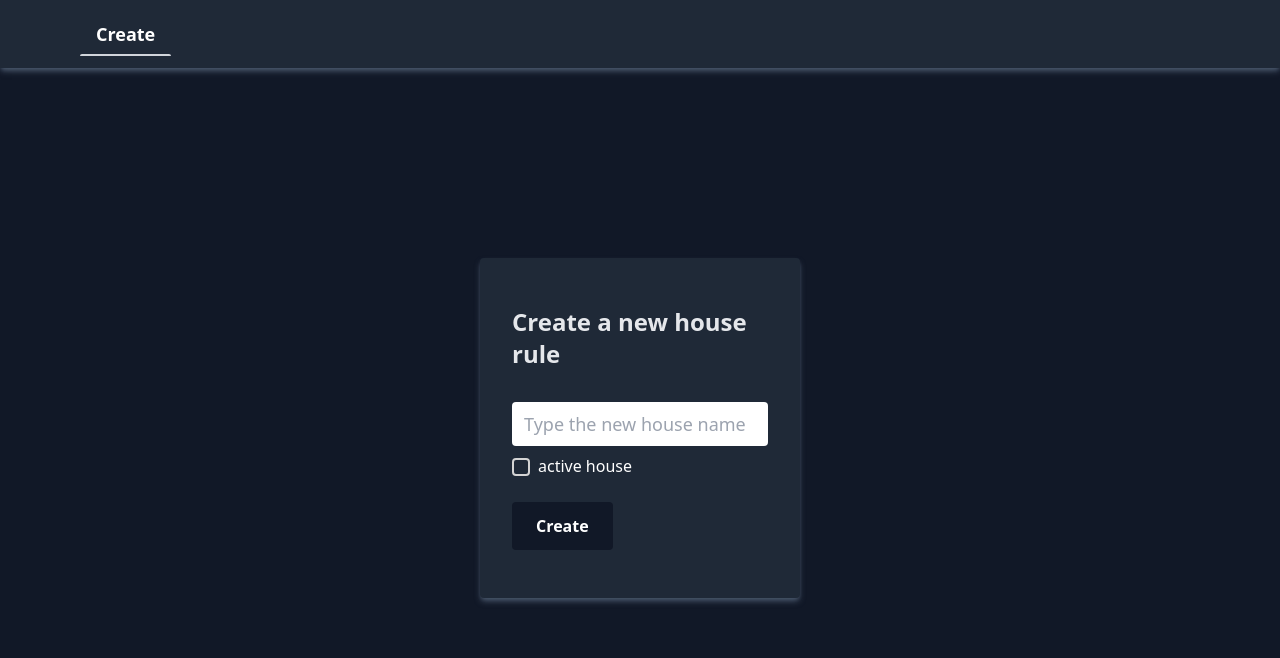
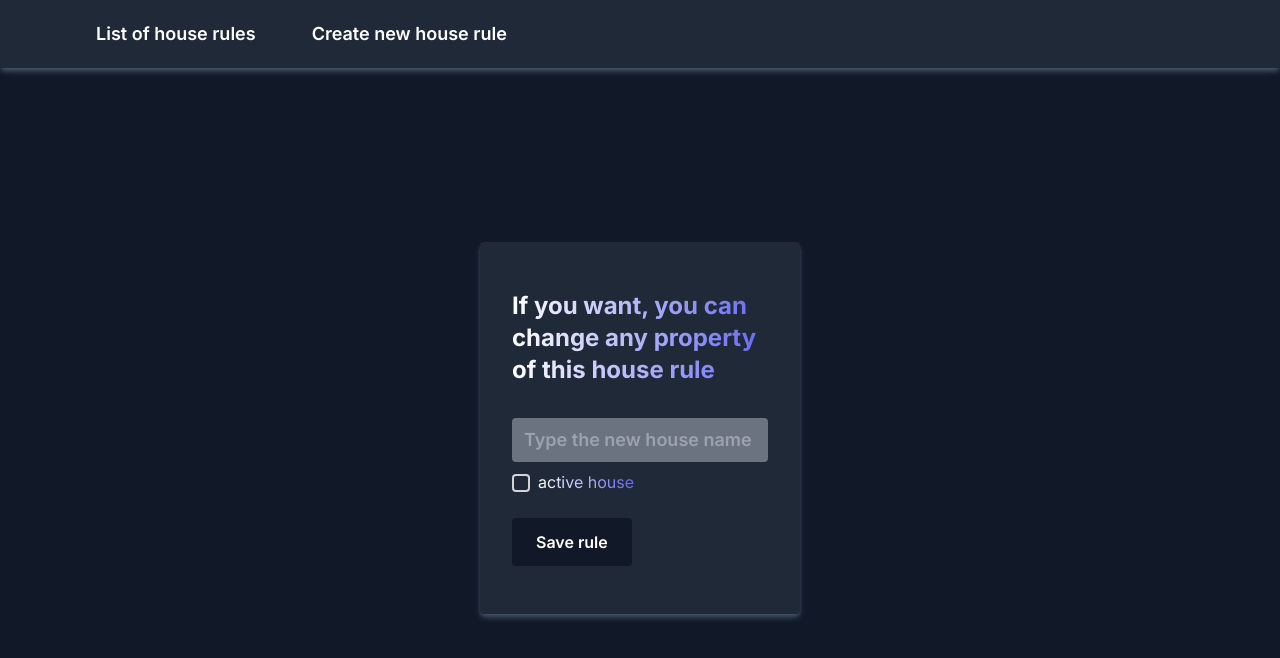
Before and after one commit to vagnereix/sasdev-nuxt-task, a Nuxt app: page /edit in a window 1280 px wide. Shown: the top 658 px of the page. Built offline with nearby package versions, Linux system fonts and the light colour scheme; no server answers.

Commit message:
Improvement the stylization of all pages

```diff
--- a/assets/css/global.css
+++ b/assets/css/global.css
@@ -1,3 +1,21 @@
+@import url("https://fonts.googleapis.com/css2?family=Inter:wght@400;500;600;700&display=swap");
+
+html {
+  font-family: "Inter", sans-serif;
+}
+
 body {
   @apply bg-gray-900;
 }
+
+.grandient-default {
+  @apply bg-gradient-to-r from-indigo-500 via-purple-500 to-pink-500;
+}
+
+.grandient-text-error {
+  @apply bg-gradient-to-r from-red-600 to-red-400 text-transparent bg-clip-text;
+}
+
+.grandient-text-light {
+  @apply bg-gradient-to-r from-white  to-indigo-500 text-transparent bg-clip-text;
+}
--- /dev/null
+++ b/components/DeleteIcon.vue
@@ -0,0 +1,7 @@
+<template>
+  <img class="w-6 h-6" src="~/assets/bin.png" alt="" />
+</template>
+
+<script>
+export default {};
+</script>
--- a/layouts/default.vue
+++ b/layouts/default.vue
@@ -2,13 +2,30 @@
   <div>
     <div class="w-screen p-3 bg-gray-800 text-white shadow-md shadow-slate-600">
       <nav
-        class="m-auto max-w-[1120px] font-semibold text-lg flex items-center justify-between gap-4"
+        class="m-auto max-w-[1120px] font-semibold text-lg flex items-center gap-6"
       >
         <NuxtLink
-          class="relative py-2 px-4 overflow-hidden after:absolute after:left-0 after:bottom-[-2px] after:h-1 after:w-full after:transition after:bg-gray-300 after:rounded"
+          :class="[
+            'relative transition ease-out duration-300 py-2 px-4 overflow-hidden after:absolute after:left-0 after:bottom-[2px] after:h-[2px] after:w-full after:transition after:ease-out after:bg-gradient-to-r after:from-indigo-500 after:via-purple-500 after:to-pink-500 after:rounded hover:-translate-y-1 hover:after:-translate-y-[2px] hover:scale-105 hover:after:scale-90',
+            this.$route.name === 'index'
+              ? 'after:bg-gradient-to-r after:from-indigo-500 after:via-purple-500 after:to-pink-500 hover:-translate-y-1 hover:after:-translate-y-[2px] hover:scale-105 hover:after:scale-90'
+              : 'after:-translate-x-[101%] hover:after:translate-x-0 ',
+          ]"
+          to="/"
+        >
+          List of house rules
+        </NuxtLink>
+
+        <NuxtLink
+          :class="[
+            'relative transition ease-out duration-300 py-2 px-4 overflow-hidden after:absolute after:left-0 after:bottom-[2px] after:h-[2px] after:w-full after:transition after:ease-out after:bg-gradient-to-r after:from-indigo-500 after:via-purple-500 after:to-pink-500 after:rounded hover:-translate-y-1 hover:after:-translate-y-[2px] hover:scale-105 hover:after:scale-90',
+            this.$route.name === 'create'
+              ? 'after:bg-gradient-to-r after:from-indigo-500 after:via-purple-500 after:to-pink-500 hover:-translate-y-1 hover:after:-translate-y-[2px] hover:scale-105 hover:after:scale-90'
+              : 'after:-translate-x-[101%] hover:after:translate-x-0 ',
+          ]"
           to="/create"
         >
-          Create
+          Create new house rule
         </NuxtLink>
       </nav>
     </div>
--- a/pages/create.vue
+++ b/pages/create.vue
@@ -3,12 +3,14 @@
     <main
       class="flex-col gap-8 w-80 py-12 px-8 m-auto shadow-md shadow-slate-600 rounded bg-gray-800 flex items-start justify-center"
     >
-      <h1 class="text-gray-200 font-bold text-2xl">Create a new house rule</h1>
+      <h1 class="text-gray-200 font-bold text-2xl grandient-text-light">
+        Create a new house rule
+      </h1>
 
       <form class="flex flex-col gap-2 items-start justify-center w-full">
         <input
           v-model="houseRules.name"
-          class="border-none rounded text-lg px-3 py-2 w-full"
+          class="border-none rounded text-lg px-3 py-2 w-full bg-gray-500 font-semibold text-gray-300"
           type="text"
           name="house"
           id="house"
@@ -26,15 +28,14 @@
             type="checkbox"
             name="active"
             id="active"
-            placeholder="Typer your password"
           />
-          <label for="active" class="text-white">active house</label>
+          <label for="active" class="grandient-text-light">active house</label>
         </div>
 
         <button
           @click.prevent="onSubmit"
           type="submit"
-          class="mt-4 px-6 py-3 bg-gray-900 text-white font-semibold rounded tex-lg"
+          class="mt-4 px-6 py-3 bg-gray-900 text-white font-semibold rounded tex-lg hover:shadow-md hover:shadow-slate-600 transition hover:translate-y-1.5"
         >
           Create
         </button>
--- a/pages/edit.vue
+++ b/pages/edit.vue
@@ -3,19 +3,21 @@
     <main
       class="flex-col gap-8 w-80 py-12 px-8 m-auto shadow-md shadow-slate-600 rounded bg-gray-800 flex items-start justify-center"
     >
-      <h1 class="text-gray-200 font-bold text-2xl">Create a new house rule</h1>
+      <h1 class="text-gray-200 font-bold text-2xl grandient-text-light">
+        If you want, you can change any property of this house rule
+      </h1>
 
       <form class="flex flex-col gap-2 items-start justify-center w-full">
         <input
           v-model="houseRules.name"
-          class="border-none rounded text-lg px-3 py-2 w-full"
+          class="border-none rounded text-lg px-3 py-2 w-full bg-gray-500 font-semibold text-gray-300"
           type="text"
           name="house"
           id="house"
           placeholder="Type the new house name"
         />
 
-        <span v-if="hasError" class="text-red-500 font-semibold">
+        <span v-if="hasError" class="grandient-text-error font-semibold">
           {{ errorMessage }}
         </span>
 
@@ -26,17 +28,16 @@
             type="checkbox"
             name="active"
             id="active"
-            placeholder="Typer your password"
           />
-          <label for="active" class="text-white">active house</label>
+          <label for="active" class="grandient-text-light">active house</label>
         </div>
 
         <button
           @click.prevent="onSubmit"
           type="submit"
-          class="mt-4 px-6 py-3 bg-gray-900 text-white font-semibold rounded tex-lg"
+          class="mt-4 px-6 py-3 bg-gray-900 text-white font-semibold rounded tex-lg hover:shadow-md hover:shadow-slate-600 transition hover:translate-y-1.5"
         >
-          Create
+          Save rule
         </button>
       </form>
     </main>
@@ -86,7 +87,8 @@ export default {
 
         this.$router.push("/");
       } catch (e) {
-        this.errorMessage = e.response.data.errors.message;
+        console.log(e.toString());
+        this.errorMessage = e.toString();
       }
     },
   },
--- a/pages/index.vue
+++ b/pages/index.vue
@@ -1,43 +1,52 @@
 <template>
   <main
-    class="h-[calc(100vh-80px)] w-screen flex items-center justify-center gap-8"
+    class="h-[calc(100vh-80px)] w-screen flex items-center justify-center gap-8 p-4"
   >
     <div class="max-w-[1120px] w-full">
-      <h1 class="text-white font-bold text-4xl text-center">
+      <h1
+        class="text-white font-bold text-4xl text-center grandient-text-light"
+      >
         List of all house rules
       </h1>
 
       <table
         class="my-6 text-gray-400 w-full max-w-[1120px] rounded-md overflow-hidden"
       >
-        <tr class="p-4 odd:bg-gray-800">
-          <th class="p-2">Rule name</th>
-          <th class="p-2">Current active</th>
-          <th class="p-2">Delete house</th>
+        <thead>
+          <tr class="p-4 bg-gray-800 text-lg">
+            <th class="p-2 hover:opacity-80 transition">Rule name</th>
+            <th class="p-2 hover:opacity-80 transition">Current active</th>
+            <th class="p-2 hover:opacity-80 transition"></th>
           </tr>
-        <!-- <NuxtLink :to="{ path: '/edit', query: { id: rule.id } }"> -->
-        <tr v-for="rule of houseRules" class="p-4 odd:bg-gray-800">
+        </thead>
+
+        <tbody>
+          <tr v-for="rule of houseRules" class="p-4 even:bg-gray-800">
             <td class="p-4 text-center">{{ rule.name }}</td>
-          <td class="p-4 text-center">
+            <td class="p-4 text-center hover:opacity-80 transition">
               {{ rule.active ? "Yes" : "No" }}
             </td>
-          <td class="p-4 text-center" @click="deleteHouseRule(rule.id)">
-            Delete
+            <td
+              title="Delete this house rule"
+              class="p-4 text-center hover:opacity-80 transition w-full flex items-end justify-center hover:cursor-pointer"
+              @click="deleteHouseRule(rule.id)"
+            >
+              <DeleteIcon />
             </td>
           </tr>
-        <!-- </NuxtLink> -->
+        </tbody>
       </table>
 
       <div class="flex gap-2 items-center justify-center">
         <button
           :class="[
-            'w-10 h-10 rounded-full text-gray-600 font-semibold',
+            'w-10 h-10 rounded-full text-gray-600 font-semibold hover:-translate-y-1 transition ease-out duration-300',
             pageNumber == paginationInfos.actualPage
               ? 'bg-gray-500'
               : 'bg-gray-800',
           ]"
           class="text-white"
-          @click="paginationInfos.actualPage = pageNumber"
+          @click="changeActualPage(pageNumber)"
           v-for="pageNumber in paginationInfos.totalPages"
         >
           {{ pageNumber }}
@@ -48,7 +57,12 @@
 </template>
 
 <script>
+import DeleteIcon from "~/components/DeleteIcon.vue";
+
 export default {
+  components: {
+    DeleteIcon,
+  },
   async mounted() {
     this.getHouseRules();
   },
@@ -70,35 +84,33 @@ export default {
           `/house_rules?per_page=${this.paginationInfos.itemsPerPage}&page=${this.paginationInfos.actualPage}`
         );
 
+        if (
+          data.data.pagination.total_pages < this.paginationInfos.actualPage
+        ) {
+          this.changeActualPage(data.data.pagination.total_pages);
+        }
+
         this.houseRules = data.data.entities;
         this.paginationInfos.totalItems = data.data.pagination.total;
-        this.paginationInfos.totalPages = data.data.pagination.total_pages;
+        this.paginationInfos.totalPages = data.data.pagination.total_pages; // 1
       } catch (e) {
-        if (e.response.status === 409) {
-          this.$toast.error(
-            "Unauthenticated! Your access token has expired, please signin again"
-          );
-          this.$router.replace("/login");
-        }
+        this.$toast.error(e.toString());
       }
     },
     async deleteHouseRule(id) {
+      // 2
       try {
         const { data } = await this.$axios.delete(`/house_rules/${id}`);
 
         this.$toast.success(data.message);
         this.getHouseRules();
       } catch (e) {
-        this.$toast.error(e.response.data.errors.message);
+        this.$toast.error(e.toString());
       }
     },
-  },
-  watch: {
-    paginationInfos: {
-      deep: true,
-      handler(newInfos, oldInfos) {
+    changeActualPage(page) {
+      this.paginationInfos.actualPage = page;
       this.getHouseRules();
-      },
     },
   },
 };
--- a/pages/login.vue
+++ b/pages/login.vue
@@ -3,7 +3,7 @@
     <main
       class="flex-col gap-8 w-80 py-12 px-8 m-auto shadow-md shadow-slate-600 rounded bg-gray-800 flex items-start justify-center"
     >
-      <h1 class="text-gray-200 font-bold text-2xl">
+      <h1 class="text-gray-200 font-bold text-2xl grandient-text-light">
         Hey, wellcome back to my task app, please signin here.
       </h1>
 
```
Also changed, not shown: assets/bin.png (added), assets/loading.png (added). Lines whose indentation alone changed are shown as unchanged.
